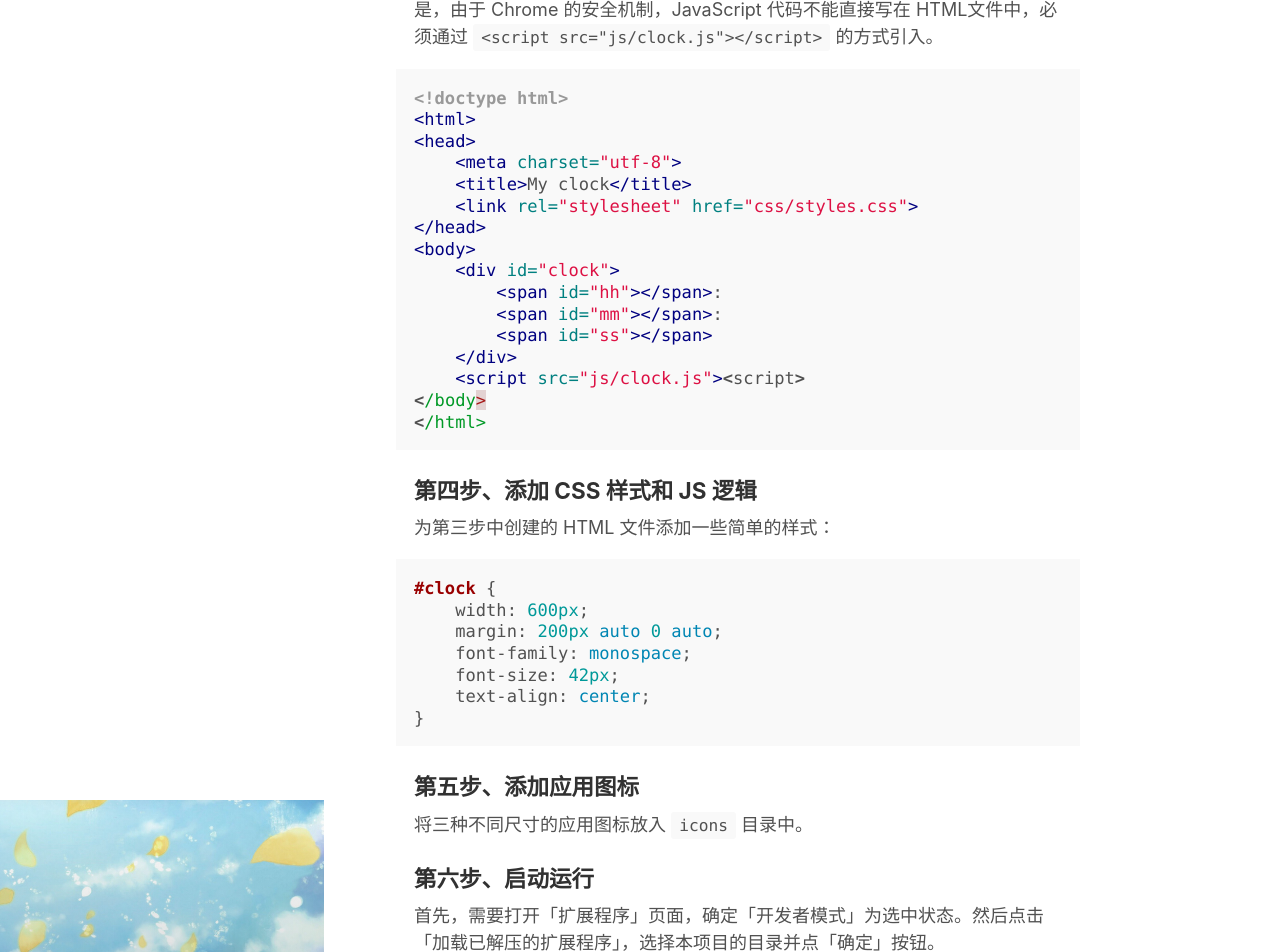
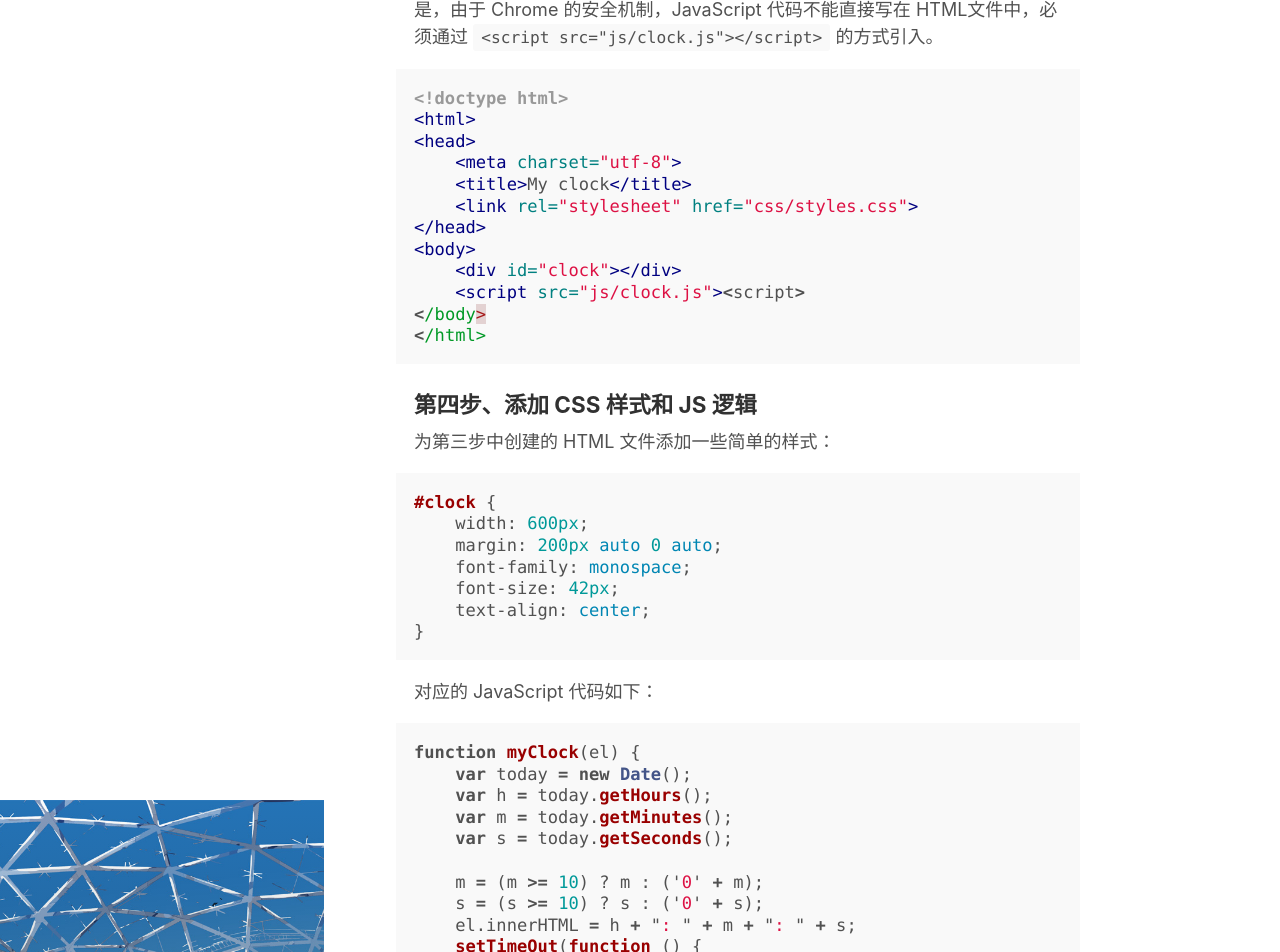
Before and after one commit to ybm/myanbin.github.io, a Jekyll site: the page built from _posts/2016-03-21-developing-a-chrome-app.md, in a window 1280 px wide and 1400 px high, scrolled down 1732 px. Shown: the top 952 px of the window. Built offline with Jekyll 4.4.1, drawn with Linux system fonts in a browser that asks for light colours; some of the changed text lies outside the part shown.

Commit message:
增加新的封面图片，修改文章内容

```diff
--- a/_config.yml
+++ b/_config.yml
@@ -20,7 +20,7 @@ sidebar_tags:     []
 analytics:        'UA-35742418-1'
 
 # Fallback image and color if not overwritten for tag or post
-image:            /public/img/shinkansen.jpg
+image:            /public/img/green.jpg
 color:            '#A85641'
 
 author:
--- a/_posts/2016-03-21-developing-a-chrome-app.md
+++ b/_posts/2016-03-21-developing-a-chrome-app.md
@@ -72,11 +72,7 @@ chrome.app.runtime.onLuanched.addListener(function () {
     <link rel="stylesheet" href="css/styles.css">
 </head>
 <body>
-    <div id="clock">
-        <span id="hh"></span>:
-        <span id="mm"></span>:
-        <span id="ss"></span>
-    </div>
+    <div id="clock"></div>
     <script src="js/clock.js"><script>
 </body>
 </html>
@@ -96,6 +92,27 @@ chrome.app.runtime.onLuanched.addListener(function () {
 }
 ~~~
 
+对应的 JavaScript 代码如下：
+
+~~~js
+function myClock(el) {
+    var today = new Date();
+    var h = today.getHours();
+    var m = today.getMinutes();
+    var s = today.getSeconds();
+
+    m = (m >= 10) ? m : ('0' + m);
+    s = (s >= 10) ? s : ('0' + s);
+    el.innerHTML = h + ": " + m + ": " + s;
+    setTimeOut(function () {
+        myClock(el)
+    }, 500);
+}
+
+var clock = document.getElementById('clock');
+myClock(clock);
+~~~
+
 
 ### 第五步、添加应用图标
 
```
Also changed, not shown: _posts/2012-04-18-bupt-code-of-2012.md (+3 -1 lines), _posts/2014-03-18-all-about-regular-expression.md (+19 -0 lines), public/img/green.jpg (added).
